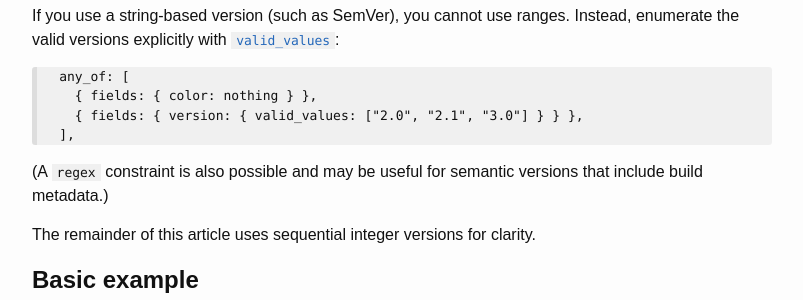
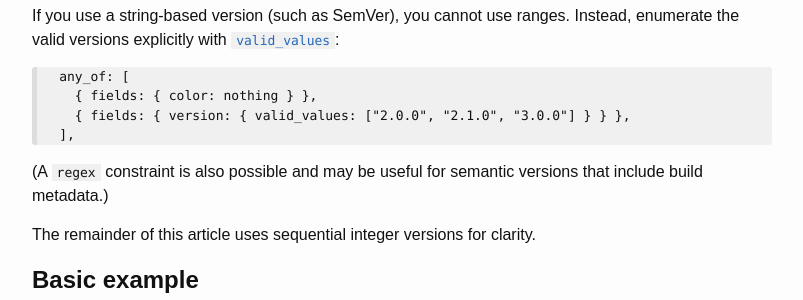
Before and after one commit to amazon-ion/ion-schema, a Jekyll site: the page built from docs/cookbook/versioned-types.md, in a window 1280 px wide and 900 px high, scrolled down 1227 px. Shown: the part 191-491 px from the top of the window, without its empty margins (238-1041 px from the left). Built offline with Jekyll 4.4.1, drawn with Linux system fonts in a browser that asks for light colours; some of the changed text lies outside the part shown.

````diff
--- a/docs/cookbook/versioned-types.md
+++ b/docs/cookbook/versioned-types.md
@@ -80,7 +80,7 @@ ranges. Instead, enumerate the valid versions explicitly with
 ```ion
   any_of: [
     { fields: { color: nothing } },
-    { fields: { version: { valid_values: ["2.0", "2.1", "3.0"] } } },
+    { fields: { version: { valid_values: ["2.0.0", "2.1.0", "3.0.0"] } } },
   ],
 ```
 
@@ -498,5 +498,5 @@ introduced in different versions.
 - **Validation cost scales linearly.** Each `any_of` constraint is evaluated
   independently during validation. For types with many version gates, this means
   validation cost grows with the number of gates. (See
-  [`ion-schema-rust#253`](https://github.com/amazon-ion/ion-schema-rust/issues/253)`)
+  [`ion-schema-rust#253`](https://github.com/amazon-ion/ion-schema-rust/issues/253))
   for the mitigation of this issue.)
````
